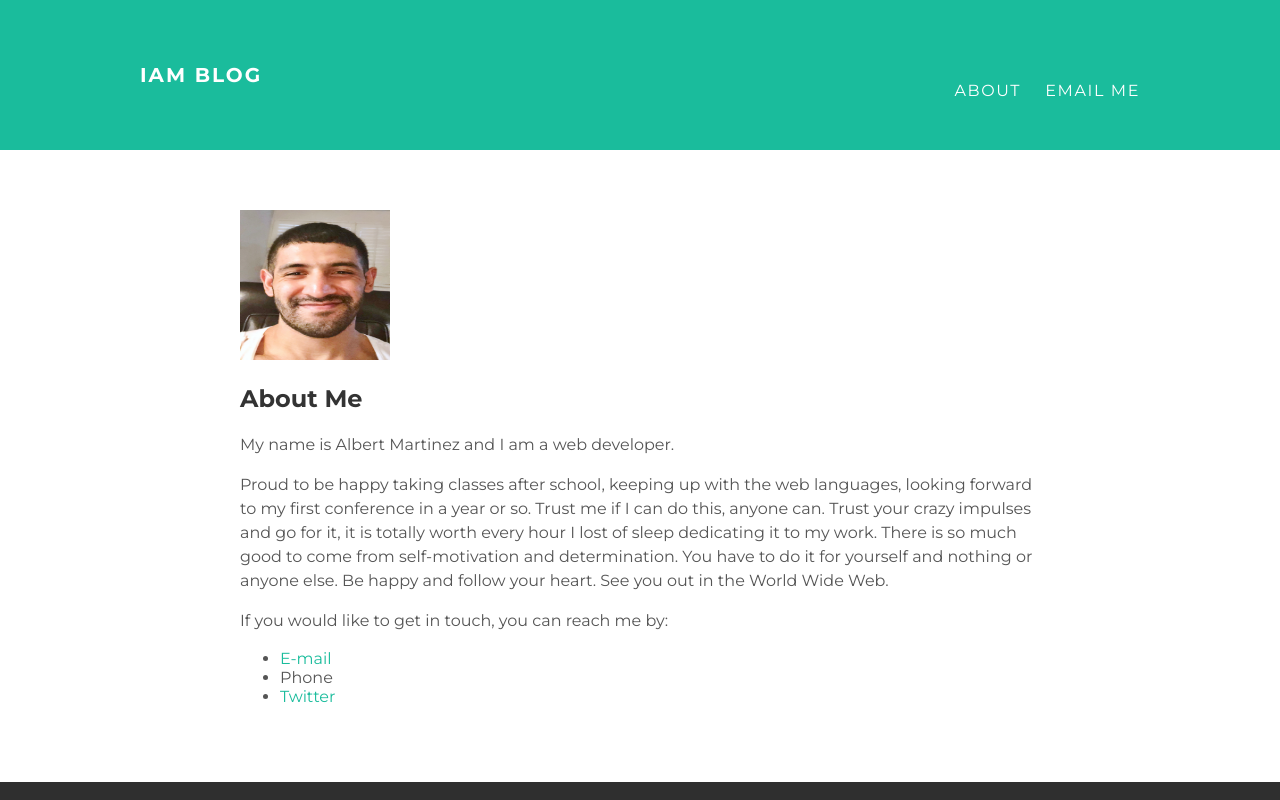
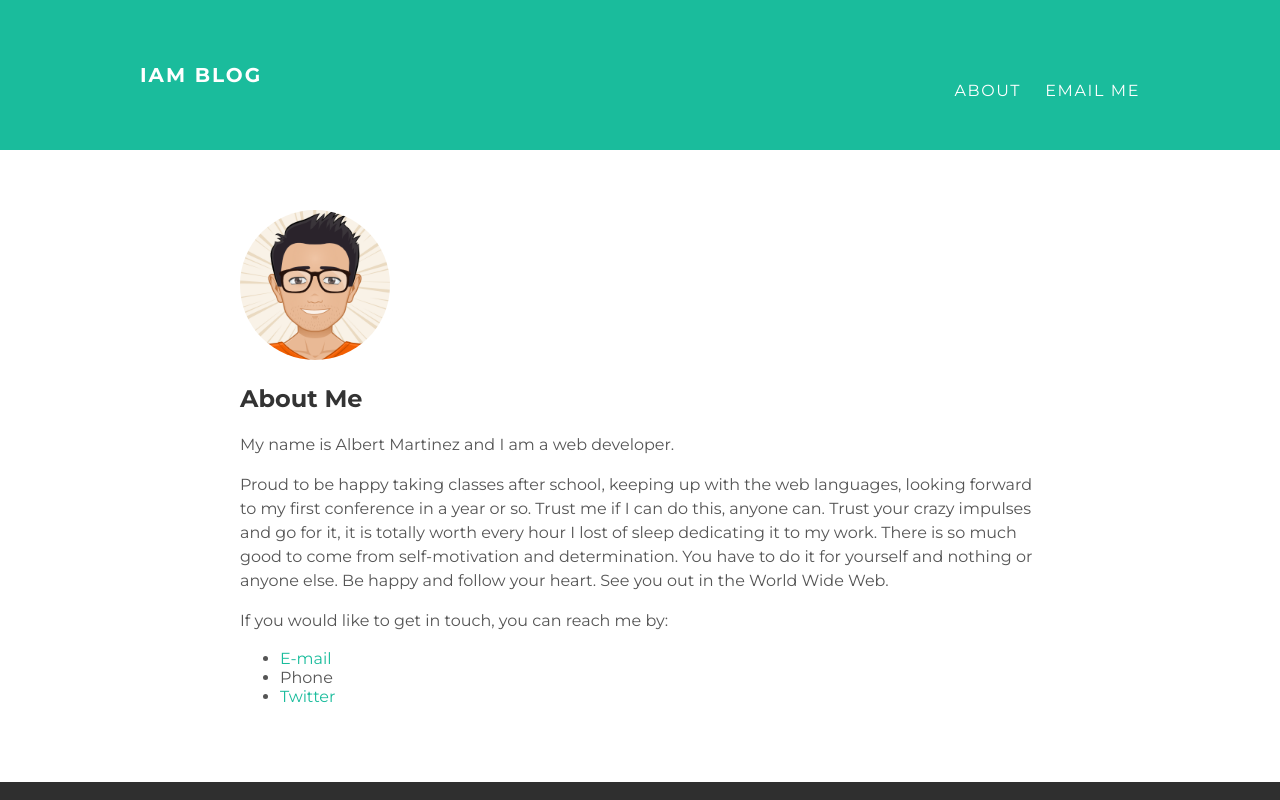
Before and after one commit to iAlbertM/test-blog, a plain HTML site: page about.html in a window 1280 px wide. Shown: the top 800 px of the page. Drawn offline with Linux system fonts and the light colour scheme.

Commit message:
update styling

```diff
--- a/about.html
+++ b/about.html
@@ -25,7 +25,7 @@
         <div class="container">
             <div class="about">
                 <div class="about-author">
-                    <img src="img/me.jpg" alt="lavalamp background with a white monogram overlayed on top" width="150" height="150">
+                    <img src="img/myAvatar.png" alt="lavalamp background with a white monogram overlayed on top" width="150" height="150">
                 </div>
                 <h1 class="about-title">About Me</h1>
                 <div class="about-content">
--- a/css/main.css
+++ b/css/main.css
@@ -117,6 +117,12 @@ footer a[href~="twitter"]:hover {
 	padding:  60px 0;
 }
 
+#content >div> .post:even  { background: gold; }
+/* #content >.container>.post { background: white; } */
+
+img {
+  border-radius: 100px;
+}
 .post-author img {
 	width: 50px;
 	height: 50px;
```
Also changed, not shown: index.html (+3 -3 lines), img/myAvatar.png (added).
